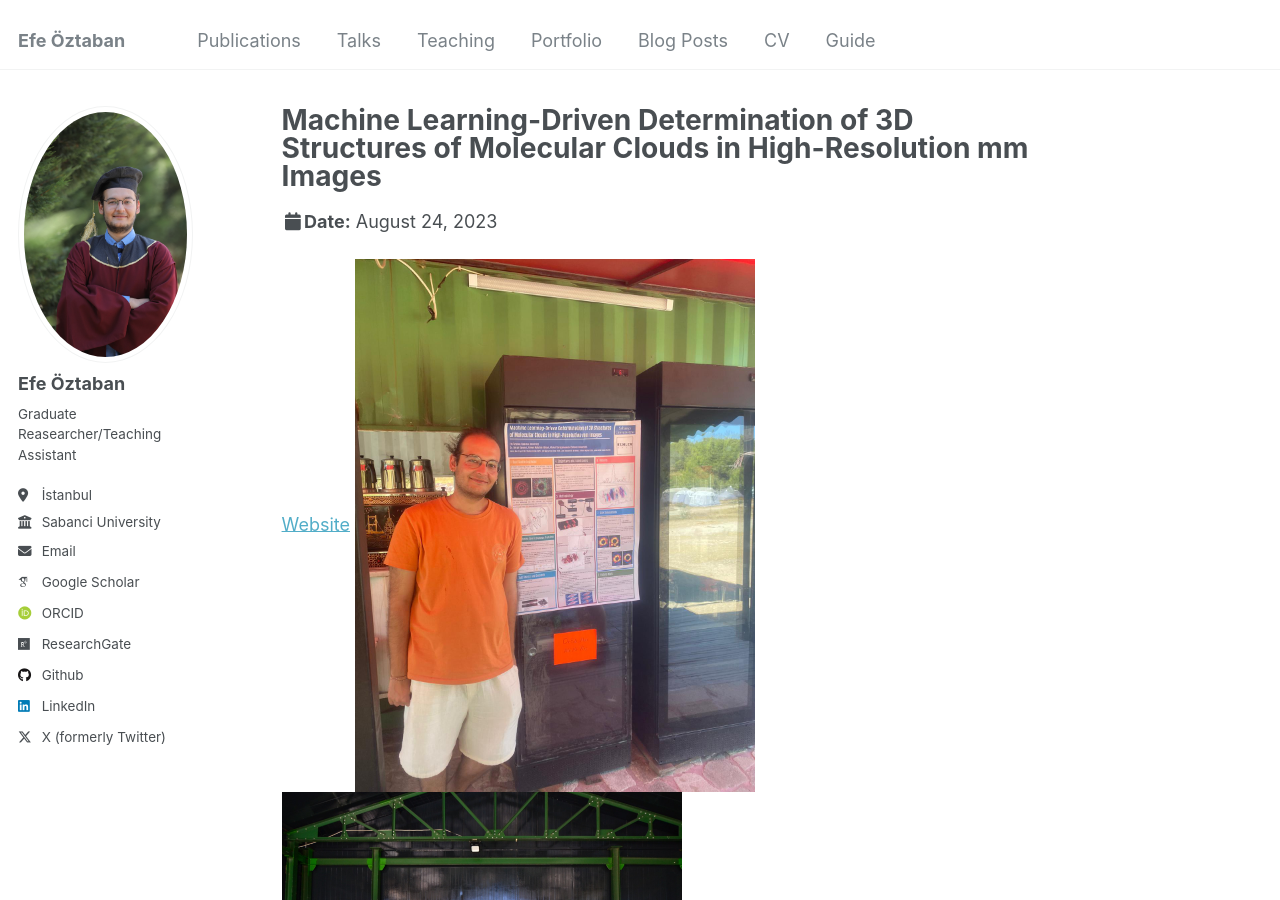
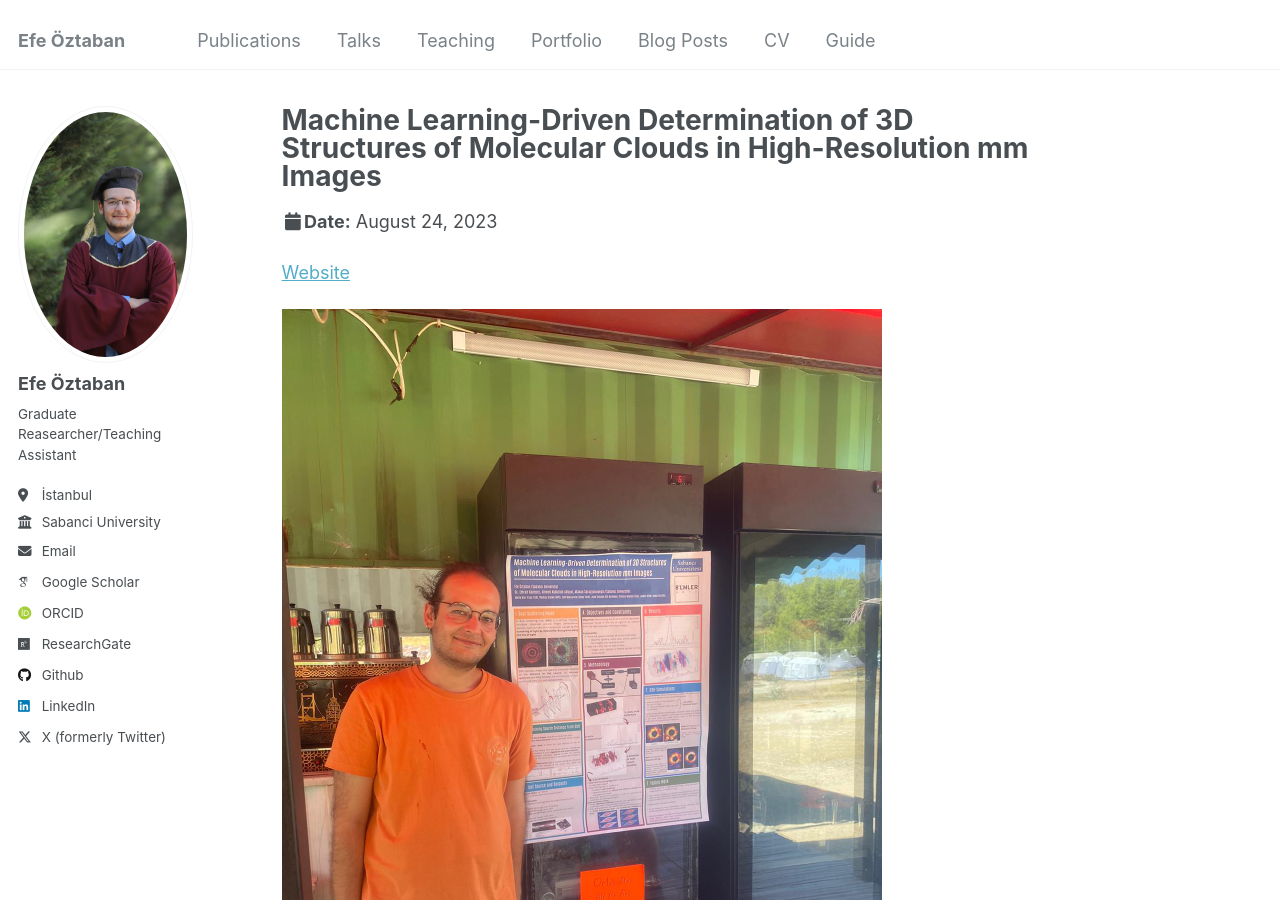
Before and after one commit to efeoztaban/efeoztaban.github.io, a Jekyll site: the page built from _talks/2013-03-01-tutorial-1.md, in a window 1280 px wide and 900 px high. Built offline with Jekyll 4.4.1, drawn with Linux system fonts in a browser that asks for light colours; some web fonts are replaced.

Commit message:
Update 2013-03-01-tutorial-1.md

```diff
--- a/_talks/2013-03-01-tutorial-1.md
+++ b/_talks/2013-03-01-tutorial-1.md
@@ -8,5 +8,7 @@
 location: "Foça/İzmir, Turkey"
 ---
 <a href="https://bilimler.org/etkinlik/bk243403/">Website</a>
-<img src='/images/1.jpeg' width="400" height="600">
-<img src="/images/3.jpeg" width="400" height="400">
+
+<img src='/images/1.jpeg' width="600" height="800">
+
+<img src="/images/3.jpeg" width="600" height="500">
```
